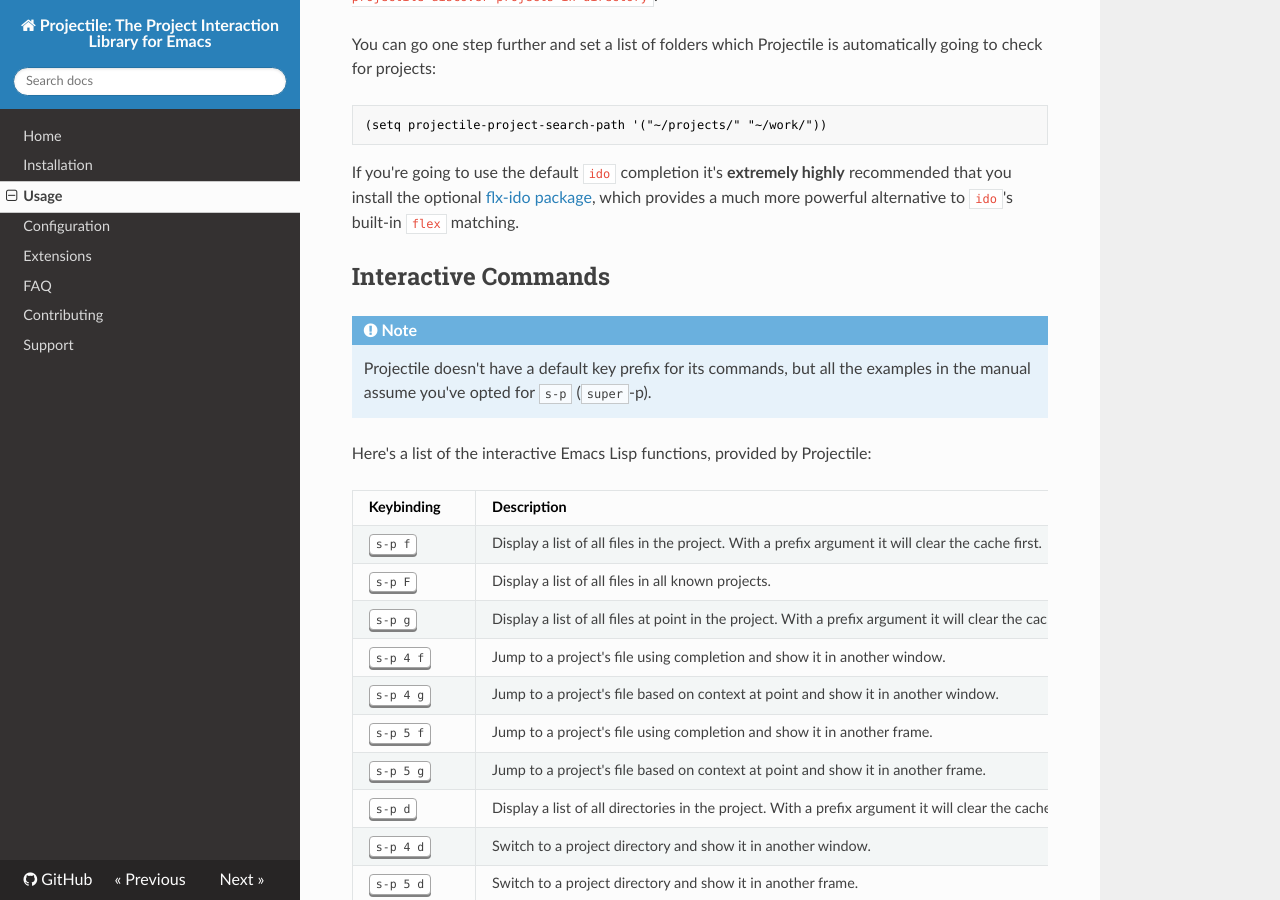
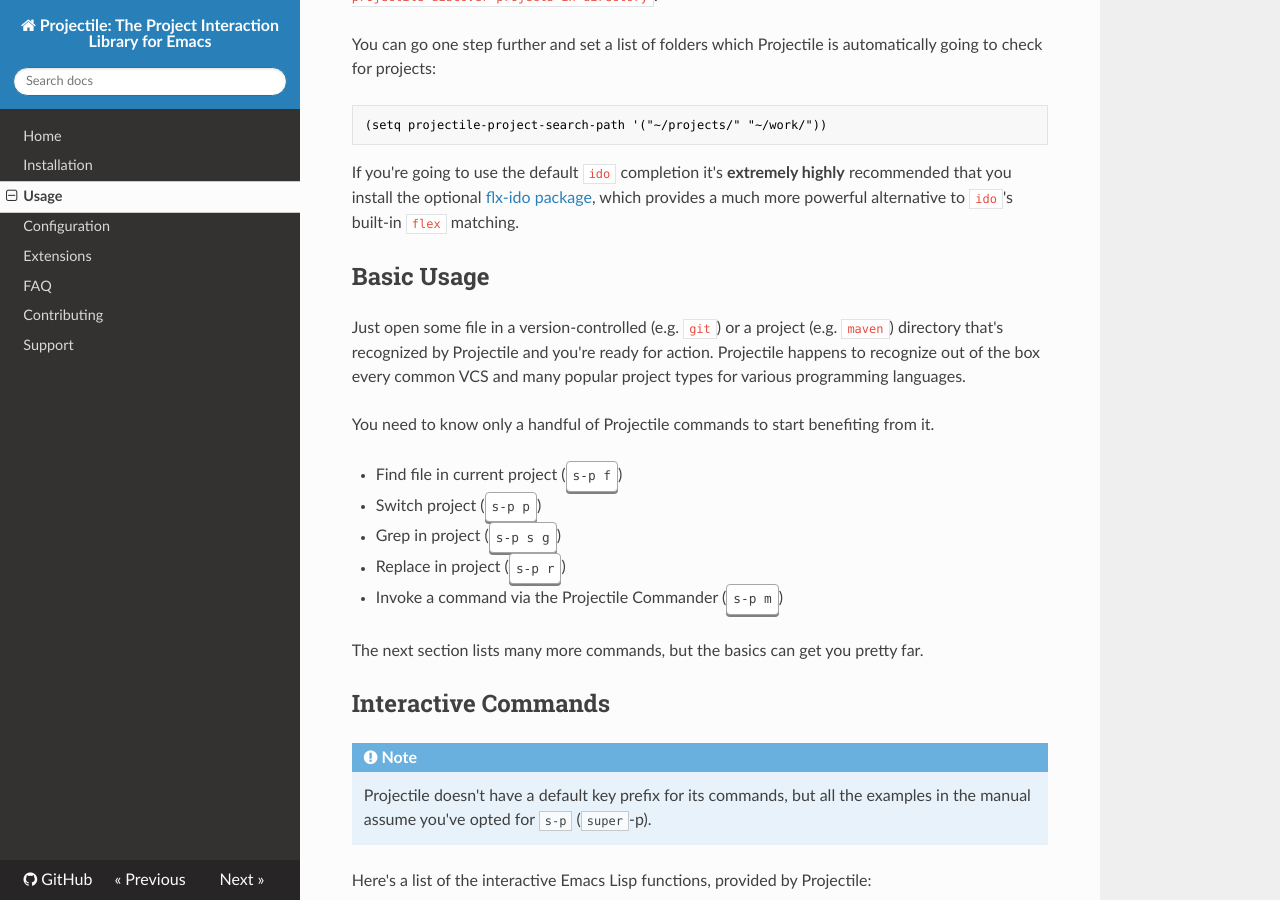
Before and after one commit to bbatsov/projectile, an MkDocs documentation site: the page built from doc/usage.md, in a window 1280 px wide and 900 px high, scrolled down 322 px. Built offline with MkDocs 1.6.1, drawn with Linux system fonts in a browser that asks for light colours; nearby versions of some CDN libraries; old or Windows-style settings are respelled for this version of MkDocs.

Commit message:
Add a "Basic Usage" section to the manual

```diff
--- a/doc/usage.md
+++ b/doc/usage.md
@@ -20,6 +20,23 @@
 **extremely highly** recommended that you install the optional
 [flx-ido package](https://github.com/lewang/flx), which provides a much
 more powerful alternative to `ido`'s built-in `flex` matching.
+
+## Basic Usage
+
+Just open some file in a version-controlled (e.g. `git`) or a project
+(e.g. `maven`) directory that's recognized by Projectile and you're
+ready for action. Projectile happens to recognize out of the box every common
+VCS and many popular project types for various programming languages.
+
+You need to know only a handful of Projectile commands to start benefiting from it.
+
+* Find file in current project (<kbd>s-p f</kbd>)
+* Switch project (<kbd>s-p p</kbd>)
+* Grep in project (<kbd>s-p s g</kbd>)
+* Replace in project (<kbd>s-p r</kbd>)
+* Invoke a command via the Projectile Commander (<kbd>s-p m</kbd>)
+
+The next section lists many more commands, but the basics can get you pretty far.
 
 ## Interactive Commands
 
```
